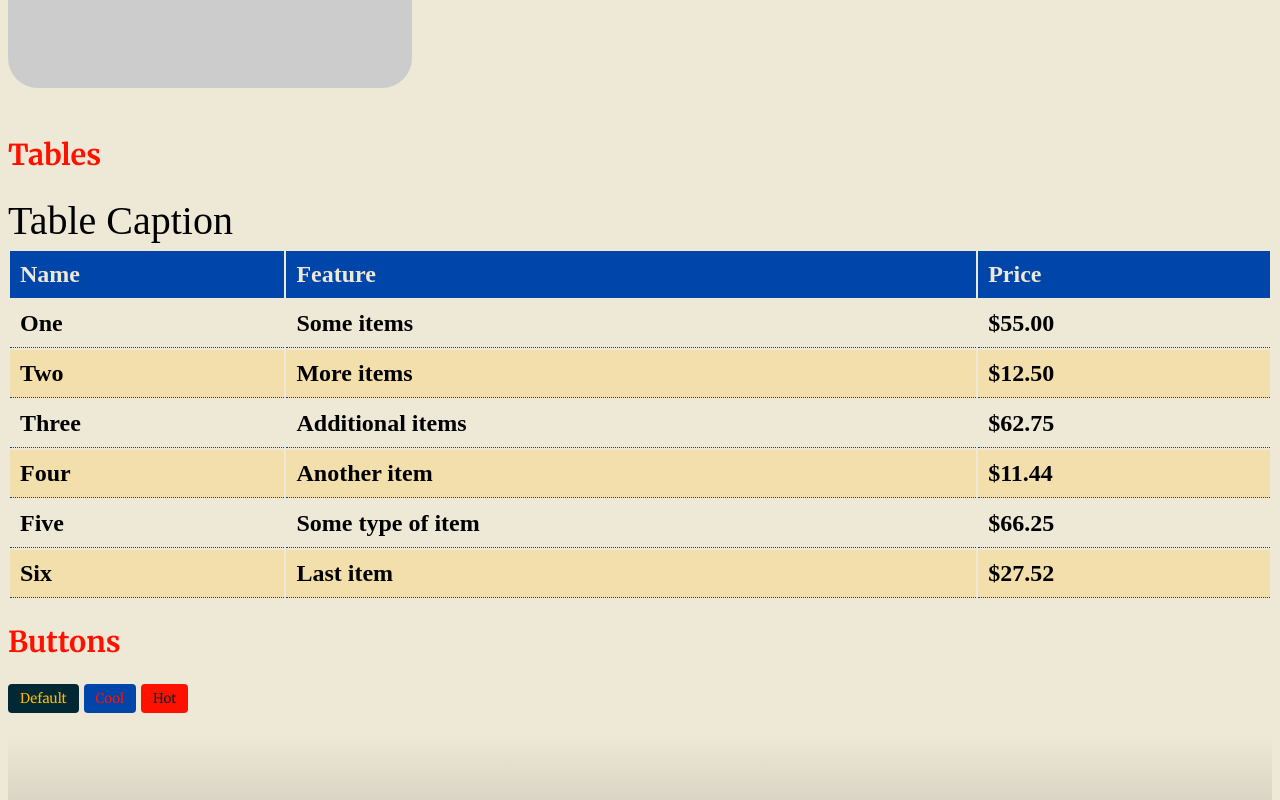
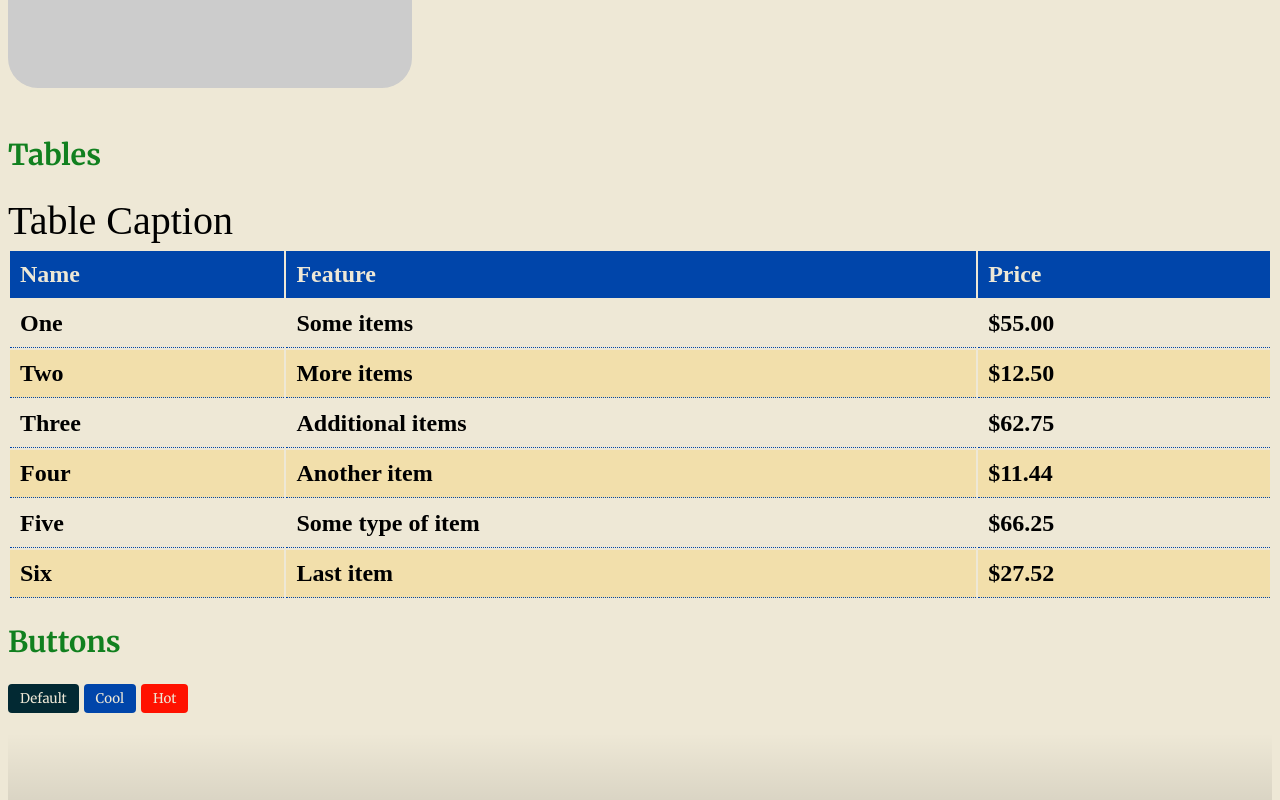
Before and after one commit to robert-laws/sass-review-october-2018, a website: page src/index.html in a window 1280 px wide. Shown: the part 2180-2980 px from the top of the page. Drawn offline with nearby package versions, Linux system fonts and the light colour scheme; files that its build step writes are made by us from their sources; placeholder pictures from the web are drawn by us.

Commit message:
loop through a series of values - assign button color

```diff
--- a/src/index.html
+++ b/src/index.html
@@ -191,6 +191,7 @@
 
   <footer>
     <nav>
+      <h4>Footer Area</h4>
       <ul>
         <li>
           <a href="#">Lists</a>
--- a/src/scss/modules/_interface.scss
+++ b/src/scss/modules/_interface.scss
@@ -15,25 +15,19 @@ $roundness: 5px 10px 20px 30px; // used as a list of items in sass
   border-radius: 4px;
   font-family: $font-highlight;
   user-select: none;
-  color: $color-btn-text;
+  color: $color-background;
 }
 
-.btn-default {
-  @extend %btn;
-  background: $color-btn-default;
-  color: $yellow;
-}
+$color-btn-names: 'default', 'hot', 'cool';
+$color-btn-values: $color-main, $red, $blue;
 
-.btn-hot {
-  @extend %btn;
-  background: $color-btn-hot;
-  color: $color-btn-text;
-}
+@each $name in $color-btn-names {
+  $i: index($color-btn-names, $name);
 
-.btn-cool {
-  @extend %btn;
-  background: $color-btn-cool;
-  color: $red;
+  .btn-#{$name} {
+    @extend %btn;
+    background-color: nth($color-btn-values, $i);
+  }
 }
 
 .grid {
--- a/src/scss/partials/_base.scss
+++ b/src/scss/partials/_base.scss
@@ -5,8 +5,15 @@ body {
   background: $color-background;
 }
 
+$color-headlines: $green, $red, $orange, $yellow, $blue, $purple;
+
+@for $item from 1 through length($color-headlines) {
+  h#{$item} {
+    color: darken(nth($color-headlines, $item), 15%);
+  }
+}
+
 h1,h2,h3,h4,h5,h6 {
-  color: $color-highlight;
   font-family: $font-highlight;
 }
 
```
Also changed, not shown: gulpfile.js (+19 -19 lines), .eslintrc.json (added).
